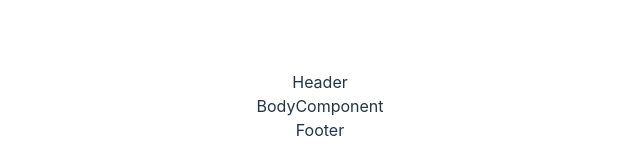
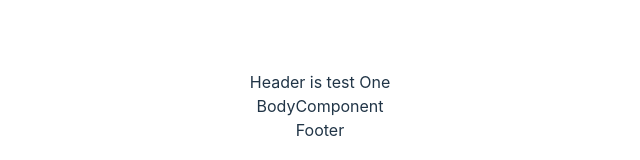
Before and after one commit to gedar1/vite--scrapy, a React (Vite) app: page / in a window 1280 px wide. Shown: the part 294-454 px from the top of the page, without its empty margins (320-960 px from the left). Built offline with nearby package versions, Linux system fonts and the light colour scheme.

Commit message:
feat: :sparkles: test 04-01

```diff
--- a/src/components/Header.tsx
+++ b/src/components/Header.tsx
@@ -2,6 +2,6 @@
 
 export const Header = () => {
   return (
-    <div>Header</div>
+    <div>Header is test One</div>
   )
 }
```
